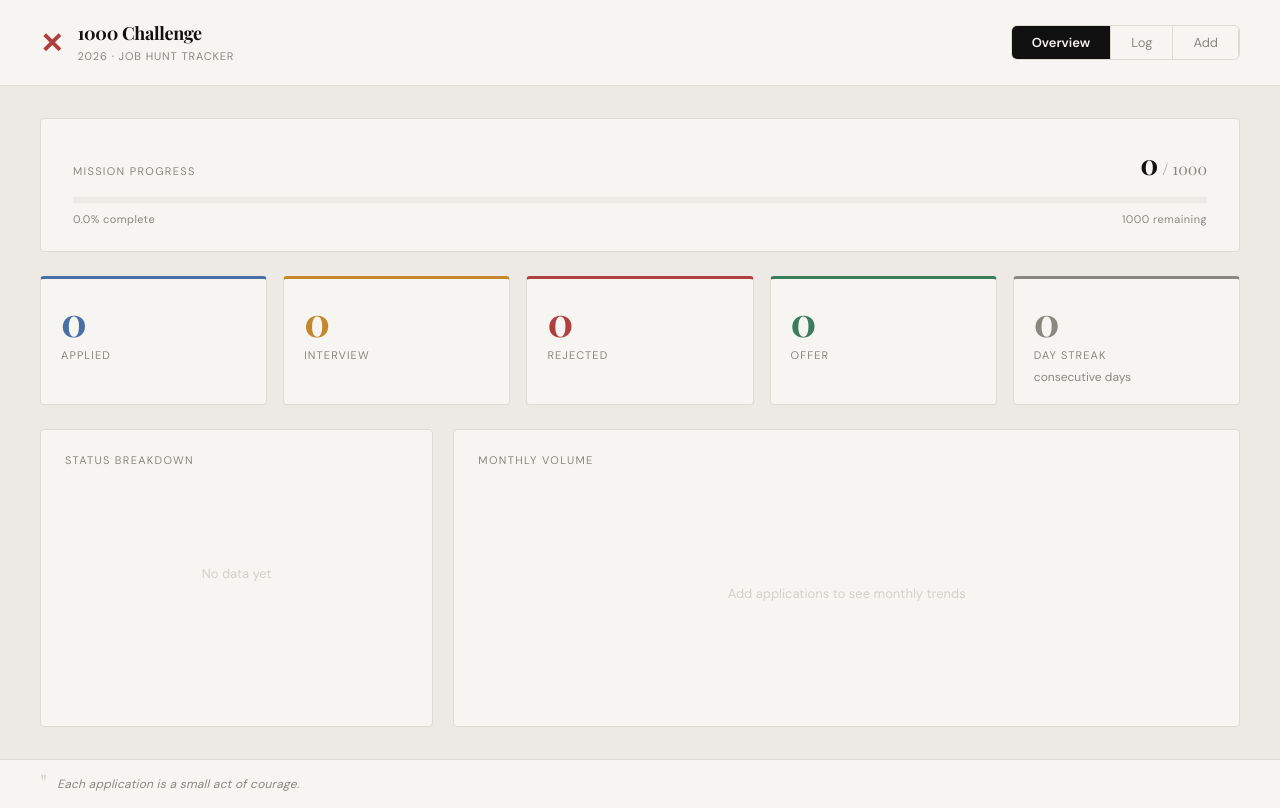
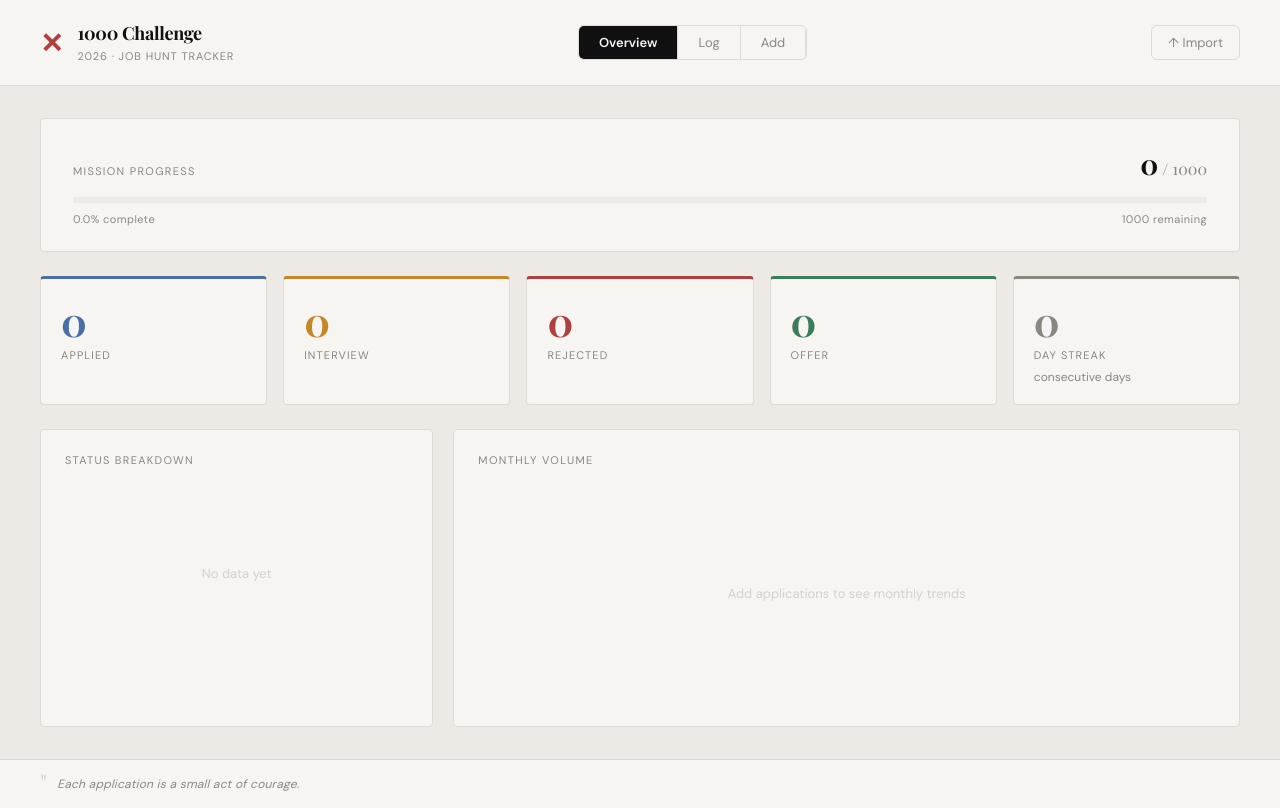
Before and after one commit to MeFerdi/rejection-tracker, a React (Vite) app: page / in a window 1280 px wide. Built offline with nearby package versions, Linux system fonts and the light colour scheme.

Commit message:
feat: add import button to Header component for CSV import functionality

```diff
--- a/src/components/Header.jsx
+++ b/src/components/Header.jsx
@@ -1,7 +1,7 @@
 import { fonts, colors } from "../styles/theme";
 import { exportToCSV } from "../utils/exportCSV";
 
-export default function Header({ view, setView, apps }) {
+export default function Header({ view, setView, apps, onImport }) {
   const NAV = [
     { key: "dashboard", label: "Overview" },
     { key: "log",       label: "Log"      },
@@ -30,11 +30,18 @@ export default function Header({ view, setView, apps }) {
         ))}
       </nav>
 
-      {apps.length > 0 && (
-        <button style={styles.exportBtn} onClick={() => exportToCSV(apps)}>
-          Export CSV ↓
+      <div style={styles.actions}>
+        {/* Import — always visible so you can sync on a fresh device */}
+        <button style={styles.importBtn} onClick={onImport} title="Import CSV from another device">
+          ↑ Import
         </button>
-      )}
+
+        {apps.length > 0 && (
+          <button style={styles.exportBtn} onClick={() => exportToCSV(apps)} title="Export to CSV">
+            ↓ Export
+          </button>
+        )}
+      </div>
     </header>
   );
 }
@@ -93,7 +100,6 @@ const styles = {
     fontSize: 13,
     color: colors.muted,
     cursor: "pointer",
-    transition: "background 0.15s",
   },
   navActive: {
     padding: "8px 20px",
@@ -106,8 +112,23 @@ const styles = {
     cursor: "pointer",
     fontWeight: 600,
   },
+  actions: {
+    display: "flex",
+    gap: 8,
+    alignItems: "center",
+  },
+  importBtn: {
+    padding: "8px 16px",
+    background: "transparent",
+    border: `1px solid ${colors.rule}`,
+    borderRadius: 6,
+    fontFamily: fonts.body,
+    fontSize: 13,
+    color: colors.muted,
+    cursor: "pointer",
+  },
   exportBtn: {
-    padding: "8px 18px",
+    padding: "8px 16px",
     background: "transparent",
     border: `1px solid ${colors.ink}`,
     borderRadius: 6,
```
